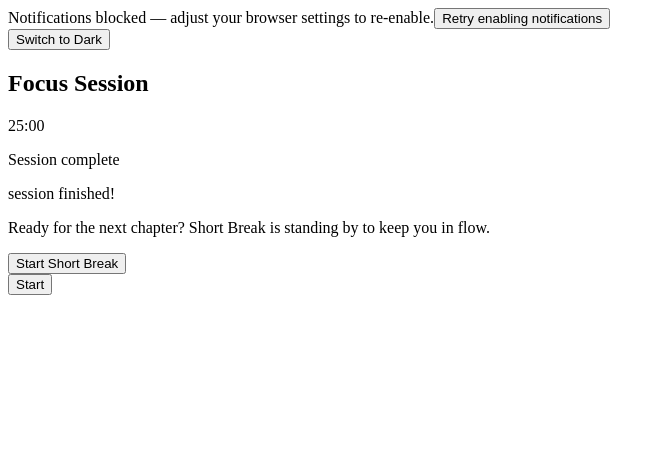
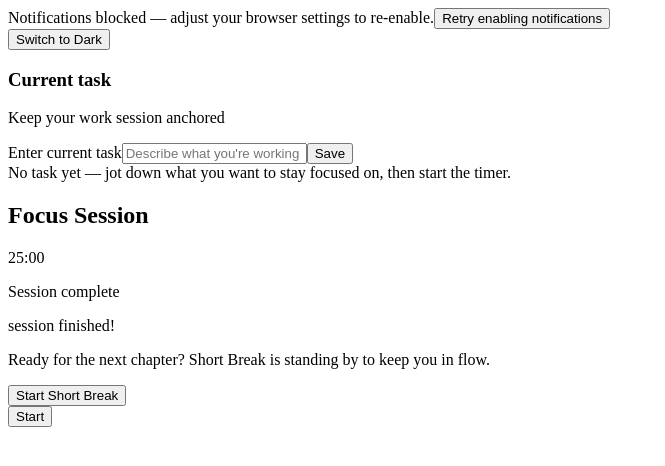
Before and after one commit to johnwick22012026-source/PMD, a React (Vite) app: page / in a window 1280 px wide. Shown: the top 466 px of the page, without its empty margins (0-665 px from the left). Built offline with nearby package versions, Linux system fonts and the light colour scheme.

Commit message:
feat(PMD-48): Build current task entry and display in the Pomodoro dashboard — src/App.tsx

```diff
--- a/src/App.tsx
+++ b/src/App.tsx
@@ -1,5 +1,6 @@
 import {
   Dispatch,
+  FormEvent,
   SetStateAction,
   useCallback,
   useEffect,
@@ -13,6 +14,7 @@ const TIMER_SETTINGS_KEY = 'pomodoro_timer_settings'
 const HISTORY_KEY = 'pomodoro_history'
 const TIMER_STATE_KEY = 'pomodoro_timer_state'
 const CYCLE_STATE_KEY = 'pomodoro_cycle_state'
+const CURRENT_TASK_KEY = 'pomodoro_current_task'
 
 const notificationApiAvailable = () => typeof window !== 'undefined' && 'Notification' in window
 
@@ -129,7 +131,6 @@ const isObject = (value: unknown): value is Record<string, unknown> =>
 const isTheme = (value: unknown): value is 'light' | 'dark' =>
   value === 'light' || value === 'dark'
 
-// Strongly validate that loaded settings match the TimerSettings shape
 const isTimerSettings = (value: unknown): value is TimerSettings =>
   isObject(value) &&
   typeof (value as any).focus === 'number' &&
@@ -140,7 +141,6 @@ const isTimerSettings = (value: unknown): value is TimerSettings =>
   typeof (value as any).autoStartBreaks === 'boolean' &&
   typeof (value as any).soundEnabled === 'boolean'
 
-// Validators for history and cycle state
 const isHistoryEntry = (value: unknown): value is HistoryEntry =>
   isObject(value) &&
   typeof (value as any).label === 'string' &&
@@ -154,6 +154,8 @@ const isCycleState = (value: unknown): value is CycleState =>
   isObject(value) &&
   typeof (value as any).focusStreak === 'number' &&
   typeof (value as any).completedFocusSessions === 'number'
+
+const isTaskTitle = (value: unknown): value is string => typeof value === 'string'
 
 const readLocalValue = <T,>(
   key: string,
@@ -305,6 +307,18 @@ export default function App() {
     isTimerSettings,
   )
 
+  const [currentTask, setCurrentTask] = usePersistedState<string>(
+    CURRENT_TASK_KEY,
+    () => '',
+    isTaskTitle,
+  )
+
+  const [taskInput, setTaskInput] = useState<string>('')
+
+  useEffect(() => {
+    setTaskInput(currentTask)
+  }, [currentTask])
+
   const persistedTimer = useMemo(() => readPersistedTimerState(), [])
 
   const [sessionMode, setSessionMode] = useState<SessionMode>(() => persistedTimer.mode)
@@ -323,7 +337,6 @@ export default function App() {
   const [prefersReducedMotion, setPrefersReducedMotion] = useState(false)
   const [completedMode, setCompletedMode] = useState<SessionMode | null>(null)
 
-  // Persisted history and cycle state
   const [history, setHistory] = usePersistedState<HistoryEntry[]>(
     HISTORY_KEY,
     () => DEFAULT_HISTORY_ENTRIES,
@@ -335,7 +348,6 @@ export default function App() {
     isCycleState,
   )
 
-  // Calculate nextMode dynamically to avoid staleness
   const nextMode = useMemo(
     () =>
       determineNextMode(
@@ -454,13 +466,11 @@ export default function App() {
         setRemainingMs(0)
         targetEndRef.current = null
 
-        // record history entry
         setHistory(prev => [
           ...prev,
           { label: sessionLabels[sessionMode], time: new Date().toISOString(), type: sessionMode },
         ])
 
-        // update cycle state
         setCycleState(prev => {
           if (sessionMode === 'focus') {
             const newStreak = prev.focusStreak + 1
@@ -537,15 +547,20 @@ export default function App() {
   }
 
   const handleContinueToNextSession = useCallback(() => {
-    const sessionDuration = getSessionDurationMs(nextMode, timerSettings)
+    const upcoming = determineNextMode(
+      sessionMode,
+      cycleState.focusStreak,
+      timerSettings.sessionsBeforeLongBreak,
+    )
+    const sessionDuration = getSessionDurationMs(upcoming, timerSettings)
     const endAt = Date.now() + Math.max(0, sessionDuration)
     targetEndRef.current = endAt
-    setSessionMode(nextMode)
+    setSessionMode(upcoming)
     setRemainingMs(sessionDuration)
     setPausedMs(null)
     setCompletedMode(null)
     setTimerPhase('running')
-  }, [nextMode, timerSettings])
+  }, [sessionMode, cycleState.focusStreak, timerSettings])
 
   const primaryButton = useMemo(() => {
     switch (timerPhase) {
@@ -593,6 +608,24 @@ export default function App() {
 
   const rootClasses = `${getSurfaceStyles(theme)} min-h-screen flex flex-col ${sharedTokens.motion}`
 
+  const handleTaskSubmit = useCallback(
+    (event: FormEvent<HTMLFormElement>) => {
+      event.preventDefault()
+      const trimmed = taskInput.trim()
+      if (!trimmed) {
+        setCurrentTask('')
+        return
+      }
+      setCurrentTask(trimmed)
+    },
+    [setCurrentTask, taskInput],
+  )
+
+  const handleClearTask = useCallback(() => {
+    setCurrentTask('')
+    setTaskInput('')
+  }, [setCurrentTask])
+
   return (
     <div className={rootClasses}>
       <header className="p-4 flex flex-col gap-3 sm:flex-row sm:justify-between sm:items-center">
@@ -618,14 +651,70 @@ export default function App() {
           Switch to {theme === 'light' ? 'Dark' : 'Light'}
         </button>
       </header>
-      <main className="flex flex-1 flex-col items-center justify-center">
-        <h2 className="text-2xl font-semibold mb-4">{timerLabel} Session</h2>
-        <div className="text-6xl font-mono mb-6">{formatTime(remainingMs)}</div>
+      <main className="flex flex-1 flex-col items-center justify-center px-4 py-6">
+        <div className="w-full max-w-3xl flex flex-col gap-6">
+          <section className="rounded-3xl border border-slate-200 bg-white/80 dark:border-slate-700 dark:bg-slate-900/70 px-5 py-4 shadow-lg shadow-slate-400/10">
+            <div className="flex flex-col gap-2">
+              <div className="flex items-center justify-between">
+                <h3 className="text-lg font-semibold text-slate-900 dark:text-slate-100">Current task</h3>
+                {currentTask ? (
+                  <button
+                    type="button"
+                    onClick={handleClearTask}
+                    className={`text-sm font-semibold text-slate-500 hover:text-slate-700 dark:text-slate-400 dark:hover:text-slate-200 ${sharedTokens.focusRing}`}
+                  >
+                    Clear
+                  </button>
+                ) : null}
+              </div>
+              <p className="text-xs uppercase tracking-[0.3em] text-slate-400 dark:text-slate-500">
+                Keep your work session anchored
+              </p>
+            </div>
+            <div className="mt-3 flex flex-col gap-3">
+              <form onSubmit={handleTaskSubmit} className="flex items-center gap-2">
+                <label htmlFor="task-input" className="sr-only">
+                  Enter current task
+                </label>
+                <input
+                  id="task-input"
+                  type="text"
+                  value={taskInput}
+                  onChange={event => setTaskInput(event.target.value)}
+                  placeholder="Describe what you're working on"
+                  className={`flex-1 rounded-2xl border border-slate-200 bg-slate-50 px-4 py-2 text-sm text-slate-900 placeholder:text-slate-400 focus:border-sky-400 dark:border-slate-700 dark:bg-slate-900 dark:text-slate-100 dark:placeholder:text-slate-500 ${sharedTokens.focusRing}`}
+                />
+                <button
+                  type="submit"
+                  className="rounded-2xl bg-sky-600 px-4 py-2 text-xs font-semibold uppercase tracking-[0.3em] text-white shadow-lg shadow-sky-500/40 hover:bg-sky-500 focus-visible:outline-none"
+                >
+                  Save
+                </button>
+              </form>
+              <div
+                className="rounded-2xl border border-slate-100 bg-slate-50 px-4 py-3 text-sm text-slate-600 dark:border-slate-800 dark:bg-slate-900/60 dark:text-slate-200"
+                aria-live="polite"
+              >
+                {currentTask ? (
+                  <span className="font-medium text-slate-900 dark:text-slate-50">
+                    {currentTask}
+                  </span>
+                ) : (
+                  <span className="text-slate-500 dark:text-slate-400">
+                    No task yet — jot down what you want to stay focused on, then start the timer.
+                  </span>
+                )}
+              </div>
+            </div>
+          </section>
+          <section className="flex flex-col items-center gap-4">
+            <h2 className="text-2xl font-semibold">{timerLabel} Session</h2>
+            <div className="text-6xl font-mono">{formatTime(remainingMs)}</div>
             <div
               className={`
                 ${completionPanelMotionClass}
                 ${completionPanelVisible ? 'opacity-100 translate-y-0 pointer-events-auto' : 'opacity-0 translate-y-2 pointer-events-none'}
-            relative w-full max-w-md rounded-2xl border border-white/40 bg-white/90 dark:bg-slate-900/80 dark:border-slate-700/80 p-6 mb-6 flex flex-col gap-3 shadow-lg
+                relative w-full max-w-md rounded-2xl border border-white/40 bg-white/90 dark:bg-slate-900/80 dark;border-slate-700/80 p-6 flex flex-col gap-3 shadow-lg
               `}
               aria-live="polite"
               role="status"
@@ -659,6 +748,8 @@ export default function App() {
             >
               {primaryButton.label}
             </button>
+          </section>
+        </div>
       </main>
     </div>
   )
```
Lines whose indentation alone changed are shown as unchanged.
